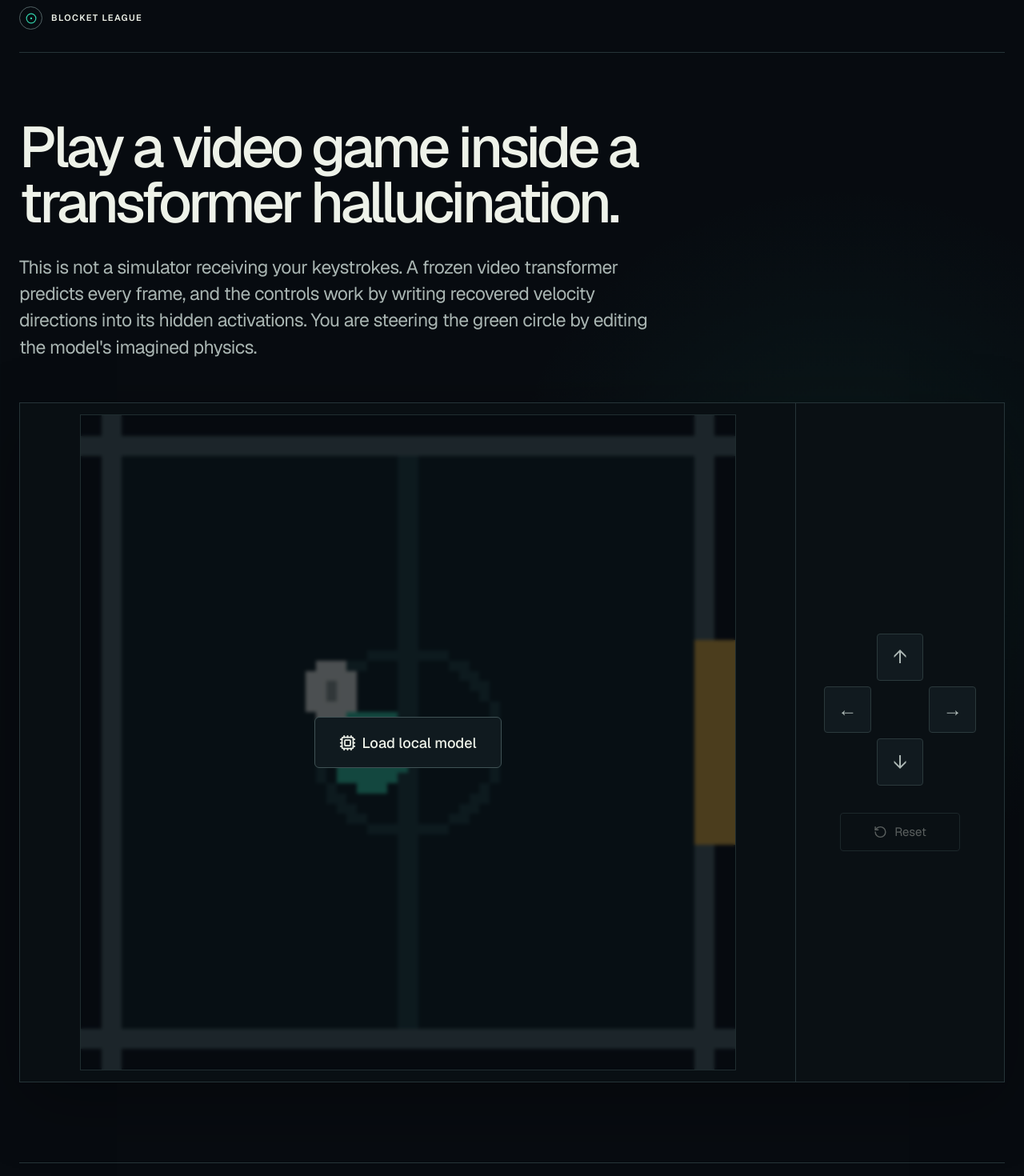
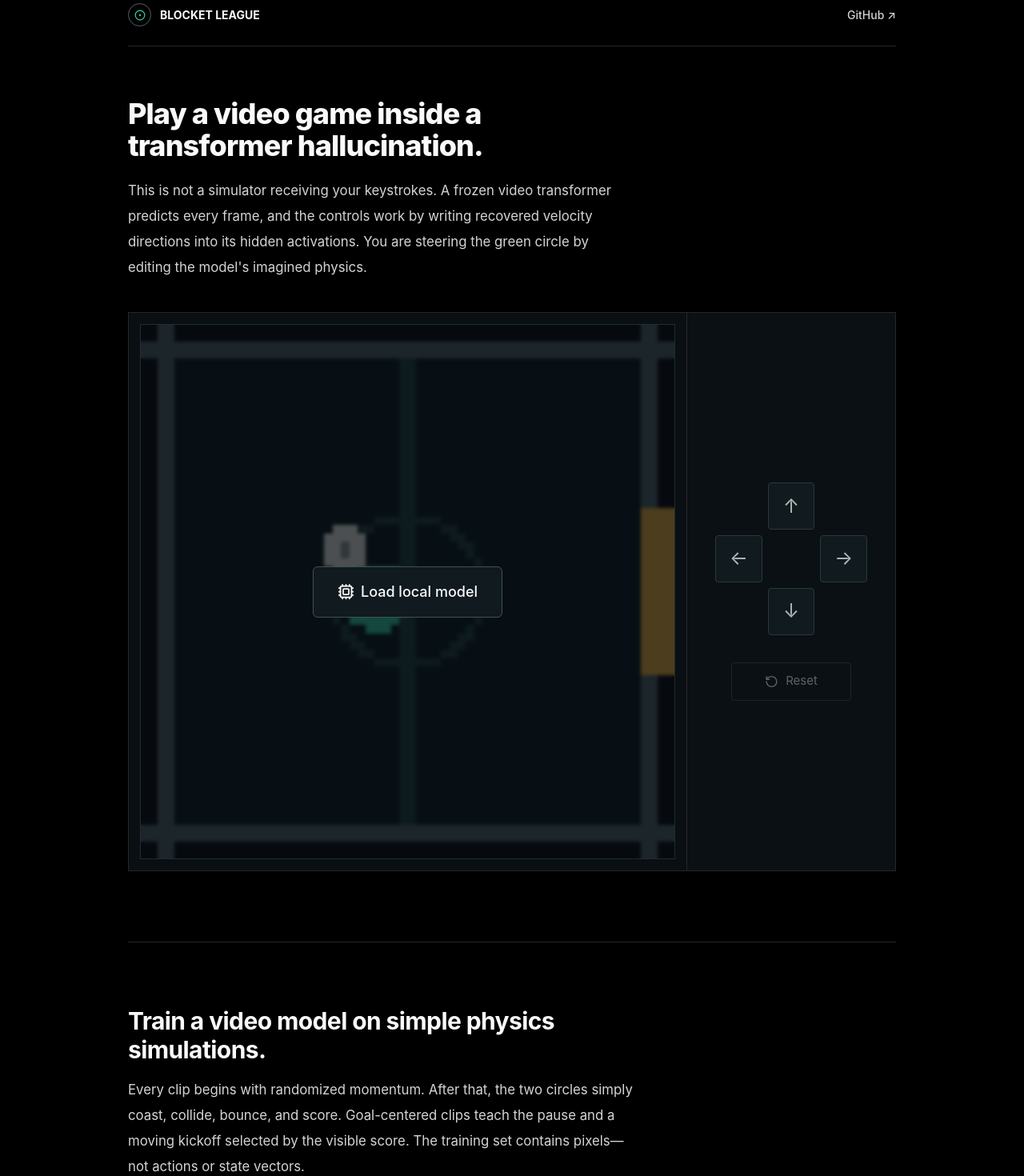
Before and after one commit to jayhack/blocket-league, a Next.js app: page / in a window 1280 px wide. Shown: the part 20-1490 px from the top of the page at 80% size. Built offline with nearby package versions, Linux system fonts and the light colour scheme.

Commit message:
Match the lab to jay.ai typography

```diff
--- a/app/globals.css
+++ b/app/globals.css
@@ -2,8 +2,8 @@
 
 :root {
   color-scheme: dark;
-  --background: #0b0e12;
-  --foreground: #f2eee4;
+  --background: #000;
+  --foreground: #fafafa;
   --surface: #111820;
   --surface-inset: #070a0d;
   --accent-blue: #168bd2;
@@ -17,14 +17,14 @@
 @theme inline {
   --color-background: var(--background);
   --color-foreground: var(--foreground);
-  --font-sans: "Geist", "Geist Fallback", ui-sans-serif, system-ui, sans-serif;
-  --font-mono: "Geist Mono", "Geist Mono Fallback", ui-monospace, monospace;
+  --font-sans: -apple-system, BlinkMacSystemFont, "Segoe UI", Roboto, Helvetica, Arial, sans-serif;
+  --font-mono: ui-monospace, SFMono-Regular, Menlo, Monaco, Consolas, monospace;
 }
 
 body {
   background: var(--background);
   color: var(--foreground);
-  font-family: "Geist", "Geist Fallback", Arial, Helvetica, sans-serif;
+  font-family: -apple-system, BlinkMacSystemFont, "Segoe UI", Roboto, Helvetica, Arial, sans-serif;
 }
 
 html {
--- a/app/layout.tsx
+++ b/app/layout.tsx
@@ -1,6 +1,4 @@
 import type { Metadata } from "next";
-import { GeistMono } from "geist/font/mono";
-import { GeistSans } from "geist/font/sans";
 import "./globals.css";
 
 export const metadata: Metadata = {
@@ -15,10 +13,7 @@ export default function RootLayout({
   children: React.ReactNode;
 }>) {
   return (
-    <html
-      lang="en"
-      className={`${GeistSans.variable} ${GeistMono.variable} h-full antialiased`}
-    >
+    <html lang="en" className="h-full antialiased">
       <body className="min-h-full flex flex-col">{children}</body>
     </html>
   );
--- a/components/blocket-league/blocket-league-lab.module.css
+++ b/components/blocket-league/blocket-league-lab.module.css
@@ -1,30 +1,26 @@
 .root {
-  --ink: #eef2e9;
-  --muted: #8b9a98;
-  --line: #263438;
-  --surface: #0c1318;
-  --surface-raised: #111b20;
+  --ink: #fafafa;
+  --muted: #a1a1aa;
+  --line: #262626;
+  --surface: #050505;
+  --surface-raised: #0a0a0a;
   --mint: #32d5ad;
   --gold: #eeb53e;
   min-height: 100vh;
   overflow: hidden;
-  background:
-    radial-gradient(circle at 82% 7%, rgb(50 213 173 / 7%), transparent 27rem),
-    #070b10;
+  background: #000;
   color: var(--ink);
 }
 
 .header {
-  width: min(1240px, calc(100% - 48px));
+  width: min(960px, calc(100% - 48px));
   margin: 0 auto;
-  padding: 28px 0;
+  padding: 24px 0;
   display: flex;
   align-items: center;
   justify-content: space-between;
   border-bottom: 1px solid var(--line);
-  font-family: var(--font-mono);
-  font-size: 11px;
-  letter-spacing: 0.12em;
+  font-size: 14px;
 }
 
 .wordmark {
@@ -33,7 +29,20 @@
   gap: 11px;
   color: var(--ink);
   text-decoration: none;
-  font-weight: 600;
+  font-weight: 700;
+}
+
+.githubLink {
+  display: inline-flex;
+  align-items: center;
+  gap: 7px;
+  color: #d4d4d8;
+  text-decoration: none;
+  font-weight: 500;
+}
+
+.githubLink:hover {
+  color: var(--ink);
 }
 
 .mark {
@@ -66,9 +75,9 @@
 }
 
 .hero {
-  width: min(1240px, calc(100% - 48px));
+  width: min(960px, calc(100% - 48px));
   margin: 0 auto;
-  padding: 84px 0 100px;
+  padding: 64px 0 88px;
   position: relative;
 }
 
@@ -82,27 +91,26 @@
 }
 
 .hero h1 {
-  max-width: 980px;
+  max-width: 632px;
   margin: 0;
   position: relative;
   z-index: 1;
-  font-size: clamp(48px, 5.6vw, 76px);
-  font-weight: 450;
-  line-height: 0.96;
-  letter-spacing: -0.06em;
+  font-size: 36px;
+  font-weight: 800;
+  line-height: 40px;
+  letter-spacing: -0.9px;
 }
 
 .heroCopy {
-  max-width: 790px;
-  margin: 30px 0 0;
-  color: #a9b5b2;
-  font-size: clamp(18px, 2vw, 23px);
-  line-height: 1.45;
-  letter-spacing: -0.025em;
+  max-width: 632px;
+  margin: 20px 0 0;
+  color: #d4d4d8;
+  font-size: 16.8px;
+  line-height: 32px;
 }
 
 .heroGame {
-  margin-top: 52px;
+  margin-top: 40px;
 }
 
 .jumpLink {
@@ -138,9 +146,9 @@
 .lensSection,
 .emergenceSection,
 .interpretabilitySection {
-  width: min(1240px, calc(100% - 48px));
+  width: min(960px, calc(100% - 48px));
   margin: 0 auto;
-  padding: 100px 0;
+  padding: 80px 0;
   border-top: 1px solid var(--line);
 }
 
@@ -1290,9 +1298,9 @@
 }
 
 .trajectorySection {
-  width: min(1240px, calc(100% - 48px));
+  width: min(960px, calc(100% - 48px));
   margin: 0 auto;
-  padding: 100px 0 120px;
+  padding: 80px 0 100px;
   border-top: 1px solid var(--line);
 }
 
@@ -1731,25 +1739,26 @@
 }
 
 .sectionHeading {
+  max-width: 632px;
   display: block;
-  margin-bottom: 52px;
+  margin-bottom: 40px;
 }
 
 .sectionHeading h2,
 .scaleIntro h2 {
   margin: 0;
-  font-size: clamp(32px, 3.4vw, 46px);
-  font-weight: 450;
-  line-height: 1.04;
-  letter-spacing: -0.045em;
+  font-size: 30px;
+  font-weight: 700;
+  line-height: 36px;
+  letter-spacing: -0.6px;
 }
 
 .sectionHeading > p {
-  max-width: 1040px;
-  margin: 22px 0 0;
-  color: #bec8c5;
-  font-size: clamp(21px, 2vw, 26px);
-  line-height: 1.52;
+  max-width: 632px;
+  margin: 16px 0 0;
+  color: #d4d4d8;
+  font-size: 16.8px;
+  line-height: 32px;
 }
 
 .simulatorShell {
@@ -3322,7 +3331,7 @@
 }
 
 .footer {
-  width: min(1240px, calc(100% - 48px));
+  width: min(960px, calc(100% - 48px));
   margin: 0 auto;
   padding: 27px 0 34px;
   display: flex;
@@ -3496,7 +3505,7 @@
   .emergenceSection,
   .interpretabilitySection,
   .footer {
-    width: min(100% - 30px, 1240px);
+    width: min(100% - 30px, 960px);
   }
 
   .hero {
@@ -3504,7 +3513,8 @@
   }
 
   .hero h1 {
-    font-size: clamp(42px, 12vw, 62px);
+    font-size: 34px;
+    line-height: 38px;
   }
 
   .heroGame {
--- a/components/blocket-league/blocket-league-lab.tsx
+++ b/components/blocket-league/blocket-league-lab.tsx
@@ -154,7 +154,7 @@ function drawWorld(
     context.fillStyle = "rgba(7, 11, 16, 0.72)";
     context.fillRect(0.3, 0.43, 0.4, 0.14);
     context.fillStyle = "#eeb53e";
-    context.font = "500 0.055px Geist, sans-serif";
+    context.font = "500 0.055px system-ui, sans-serif";
     context.textAlign = "center";
     context.textBaseline = "middle";
     context.fillText("GOAL", 0.5, 0.5);
@@ -204,6 +204,9 @@ export function BlocketLeagueLab() {
         <a className={styles.wordmark} href="#top" aria-label="Blocket League home">
           <span className={styles.mark}><CircleDot aria-hidden="true" /></span>
           <span>BLOCKET LEAGUE</span>
+        </a>
+        <a className={styles.githubLink} href="https://github.com/jayhack/blocket-league" target="_blank" rel="noreferrer">
+          GitHub ↗
         </a>
       </header>
 
```
